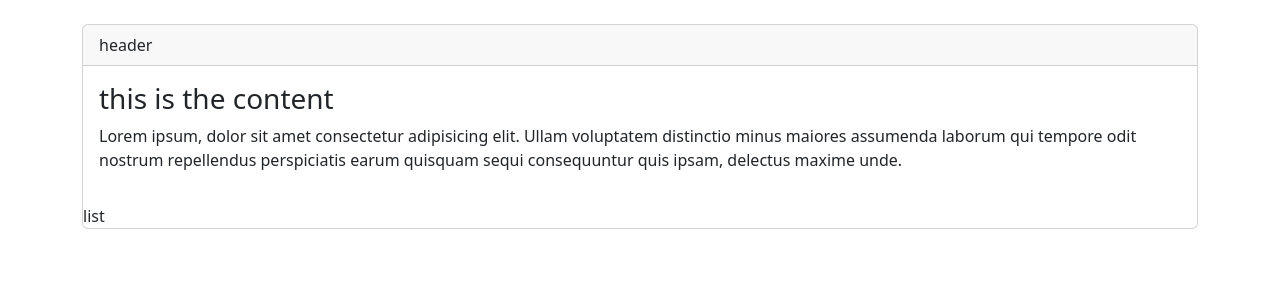
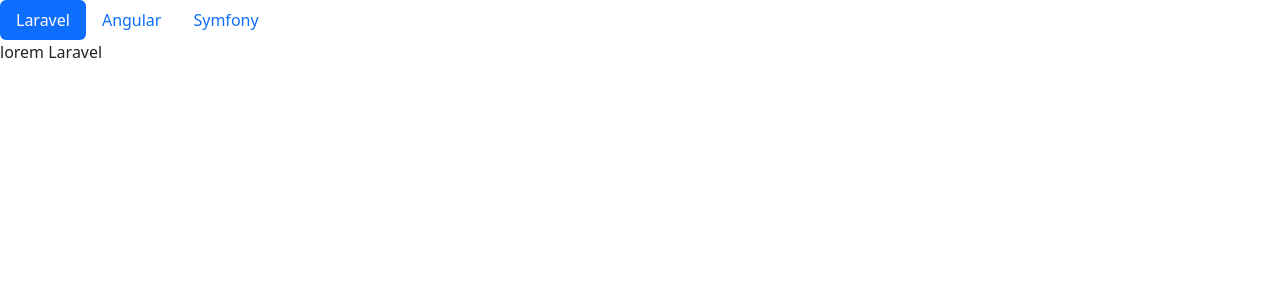
Before and after one commit to Simo-Ben-azzouz/LearnAngular5, an Angular app: page / in a window 1280 px wide. Shown: the top 300 px of the page. Built offline with nearby package versions, Linux system fonts and the light colour scheme.

Commit message:
ngSwitchCase

```diff
--- a/src/app/app.component.html
+++ b/src/app/app.component.html
@@ -4,7 +4,8 @@
 <courses></courses>
 <p>{{body | resume}}</p> -->
 <!-- <star></star> -->
-<app-panel>
+<!-- ex panel-->
+<!-- <app-panel>
     <div class="header">header</div>
     <div class="body">
         <h3>
@@ -12,4 +13,23 @@
         </h3>
         <p>Lorem ipsum, dolor sit amet consectetur adipisicing elit. Ullam voluptatem distinctio minus maiores assumenda laborum qui tempore odit nostrum repellendus perspiciatis earum quisquam sequi consequuntur quis ipsam, delectus maxime unde.</p>
     </div>
-</app-panel>
+</app-panel> -->
+<ul class="nav nav-pills">
+    <li class="nav-link active" [class.active]="viewCourse == 'Laravel'">
+        <a  (click)="viewCourse='Laravel'">Laravel</a>
+    </li>
+    <li class="nav-link" [class.active]="viewCourse == 'Angular'">
+        <a  (click)="viewCourse='Angular'">Angular</a>
+    </li>
+
+    <li class="nav-link" [class.active]="viewCourse == 'Symfony'">
+        <a  (click)="viewCourse='Symfony'">Symfony</a>
+    </li>
+
+</ul>
+<div [ngSwitch]="viewCourse">
+    <div *ngSwitchCase="'Laravel'">lorem Laravel</div>
+    <div *ngSwitchCase="'Angular'">lorem Angular</div>
+    <div *ngSwitchCase="'Symfony'">lorem Symfony</div>
+    <div *ngSwitchDefault>other value</div>
+</div>
--- a/src/app/app.component.ts
+++ b/src/app/app.component.ts
@@ -6,6 +6,7 @@
   styleUrl: './app.component.css'
 })
 export class AppComponent {
+  viewCourse = 'Laravel';
   title = 'Angular5v2';
   body ='Le lorem ipsum est, en imprimerie, une suite de mots sans signification utilisée à titre provisoire pour calibrer une mise en page, le texte définitif venant remplacer le faux-texte dès qu il est prêt ou que la mise en page est achevée. Généralement, on utilise un texte en faux latin, le Lorem ipsum ou Lipsum. Wikipédia'
 }
```
